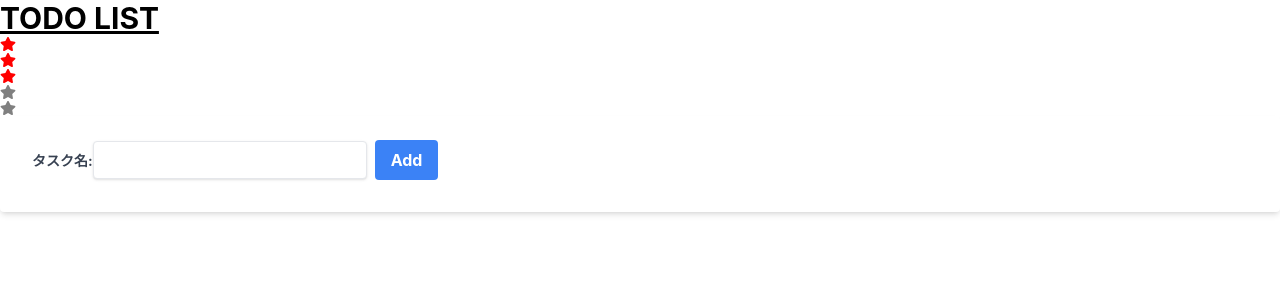
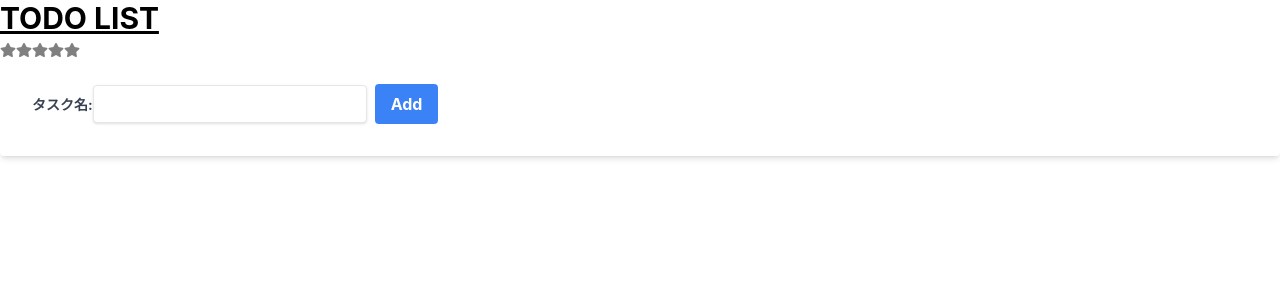
Before and after one commit to YSKh616/react-pra, a React (Create React App) app: page / in a window 1280 px wide. Shown: the top 300 px of the page. Built offline with nearby package versions, Linux system fonts and the light colour scheme.

Commit message:
色のprops追加

```diff
--- a/src/App.tsx
+++ b/src/App.tsx
@@ -17,7 +17,7 @@ const App = () => {
   return (
     <>
       <h1 className="text-3xl font-bold underline">TODO LIST</h1>
-      <Star></Star>
+      <Star />
       <AddTask tasks={tasks} updateTasks={updateTasks}></AddTask>
       <TodoList tasks={tasks} updateTasks={updateTasks}></TodoList>
     </>
--- a/src/components/Star.tsx
+++ b/src/components/Star.tsx
@@ -1,17 +1,16 @@
 import { FaStar } from "react-icons/fa";
 
-const Star = () => {
-  return (
-    <>
-      {[
-        <FaStar color="red"></FaStar>,
-        <FaStar color="red"></FaStar>,
-        <FaStar color="red"></FaStar>,
-        <FaStar color="gray"></FaStar>,
-        <FaStar color="gray"></FaStar>,
-      ]}
-    </>
-  );
+const Star = ({ selected = false }) => {
+  return <FaStar color={selected ? "red" : "grey"} />;
 };
 
-export default Star;
+const stars = (): JSX.Element[] => {
+  const totalStars = 5;
+  return [...Array(totalStars)].map((_, i) => <Star key={i} />);
+};
+
+const StarRating = (): JSX.Element => {
+  return <div>{stars()}</div>;
+};
+
+export default StarRating;
--- a/src/index.css
+++ b/src/index.css
@@ -15,3 +15,7 @@ code {
   font-family: source-code-pro, Menlo, Monaco, Consolas, "Courier New",
     monospace;
 }
+
+svg {
+  display: inline-block !important;
+}
```
